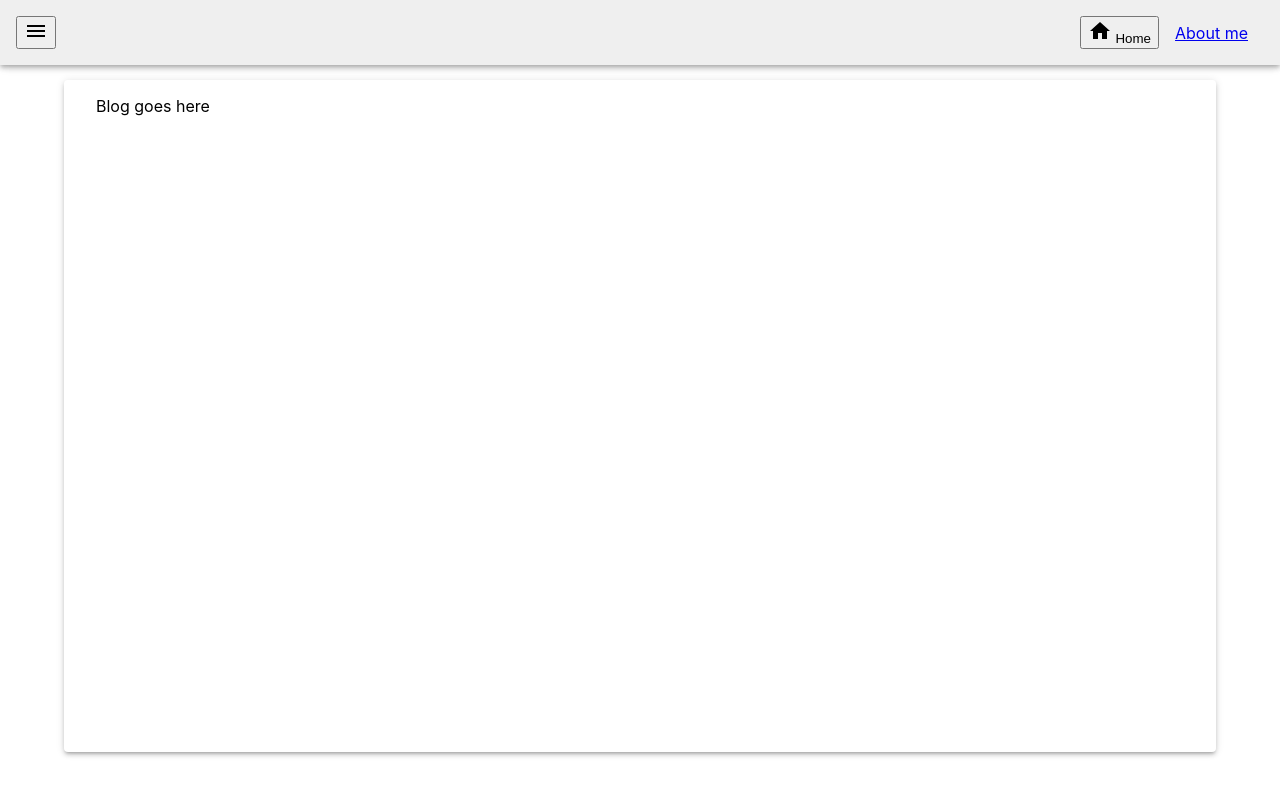
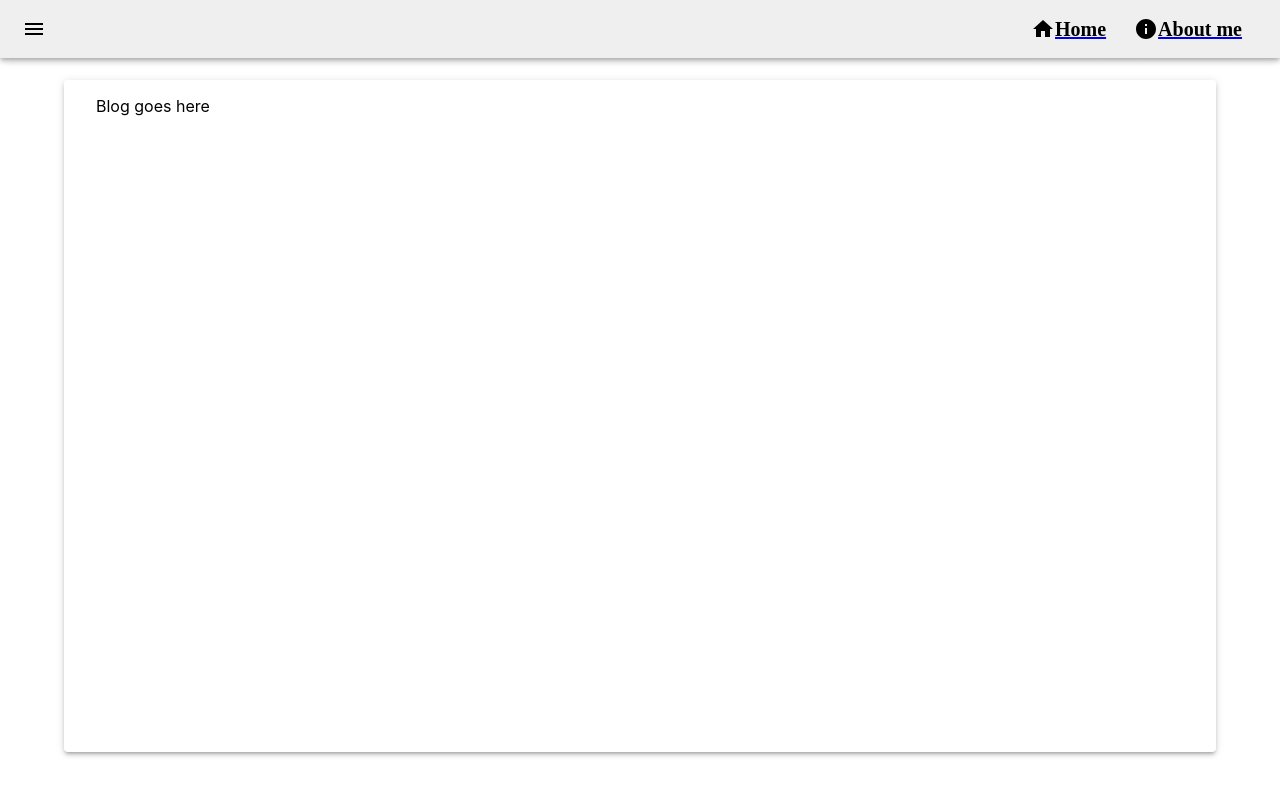
Before and after one commit to aantola/blog, a React (Create React App) app: page / in a window 1280 px wide. Shown: the top 796 px of the page. Built offline with nearby package versions, Linux system fonts and the light colour scheme.

Commit message:
style(topbar): added some style to topbar

```diff
--- a/src/components/topbar/index.tsx
+++ b/src/components/topbar/index.tsx
@@ -4,19 +4,20 @@ import Toolbar from "@mui/material/Toolbar";
 import { Link } from "react-router-dom";
 import Logout from '@mui/icons-material/Logout';
 import HomeIcon from '@mui/icons-material/Home';
+import InfoIcon from '@mui/icons-material/Info';
 import MenuIcon from '@mui/icons-material/Menu';
 import { AccountContext } from '../../context/accountContext'
 import GoogleLogin from '../googleLogin'
 import Index from '../index'
 
-import './style.sass'
+import './style.css'
 
 
 export default function Topbar(){
 
     const [drawerView, setDrawerView] = useState(false);
-    const openDrawer = () => {
-        setDrawerView(true)
+    const toggleDrawer = () => {
+        setDrawerView((val) => !val)
     }
 
     // eslint-disable-next-line @typescript-eslint/no-unused-vars
@@ -31,21 +32,19 @@ export default function Topbar(){
             <AppBar position="fixed" style={{zIndex: 1400, backgroundColor: "buttonface",  }}  >
                 <span style={{justifyContent: "space-between", alignItems: "center", display: "flex"}}>
                     <span style={{padding:"1rem"}}>
-                        <button onClick={openDrawer}>
-                            <MenuIcon >
-                                Index
-                            </MenuIcon>
+                        <button className="topbar-button" onClick={toggleDrawer}>
+                            <MenuIcon />
                         </button>
 
                     </span>
                     <span style={{justifyContent: "space-between", alignItems: "center", display: "flex"}}>
                         <span style={{ marginRight: "1rem"}}>
                             <Link to="/">
-                                <button> <HomeIcon /> Home </button>
+                                <button className="topbar-button"> <HomeIcon /> <h2>Home </h2> </button>
                             </Link>
                         </span>
                         <span style={{ marginRight: "1rem"}}>
-                            <Link to="/about">About me</Link>
+                            <Link to="/about"> <button className="topbar-button">  <InfoIcon /> <h2>About me  </h2> </button></Link>
                         </span>
                         <span style={{ marginRight: "1rem"}}>
 
--- /dev/null
+++ b/src/components/topbar/style.css
@@ -0,0 +1,19 @@
+.topbar-button {
+
+    display: flex;
+    border-radius: 1rem;
+    border: none;
+    align-items: center;
+    font-family: serif;
+
+
+}
+
+.topbar-button:hover {
+    background-color: azure;
+    border-radius: 1rem;
+
+
+
+
+}
```
Also changed, not shown: src/components/topbar/style.sass (deleted).
